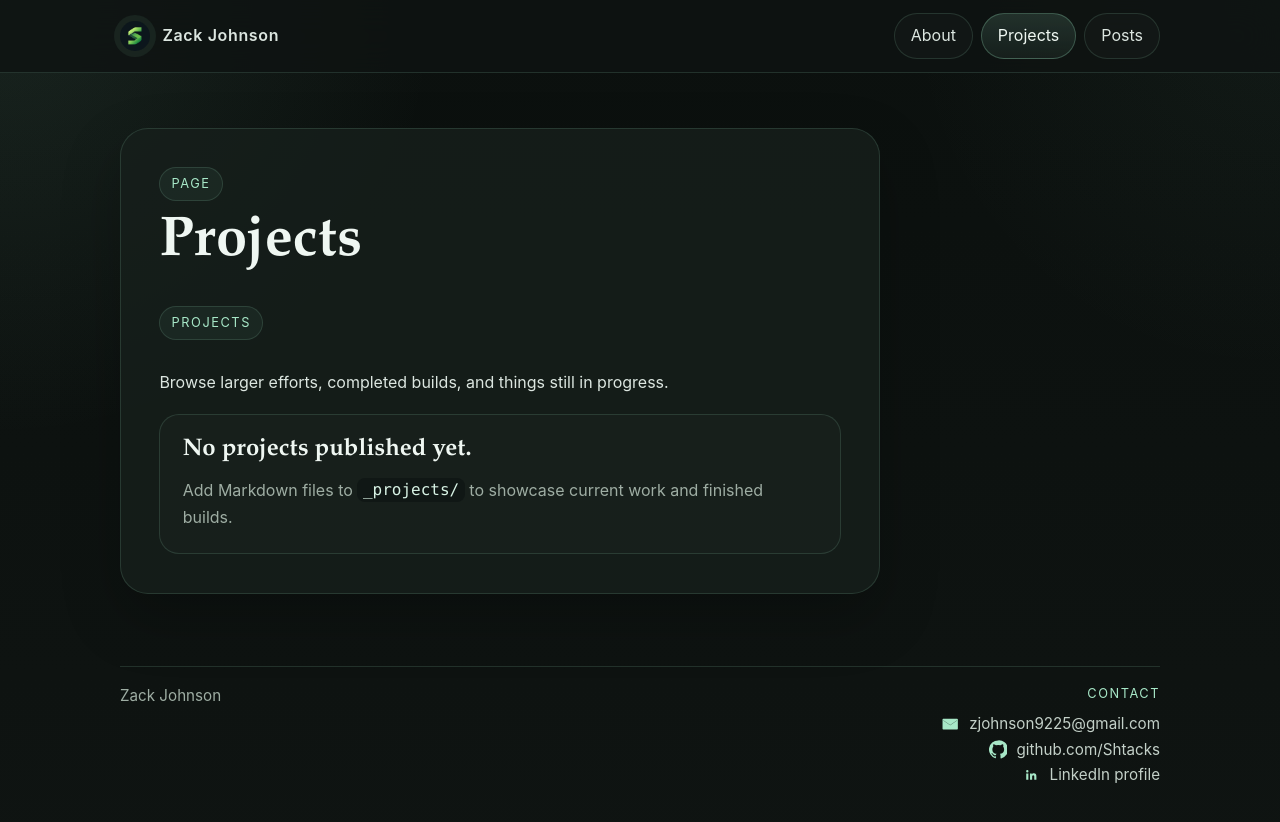
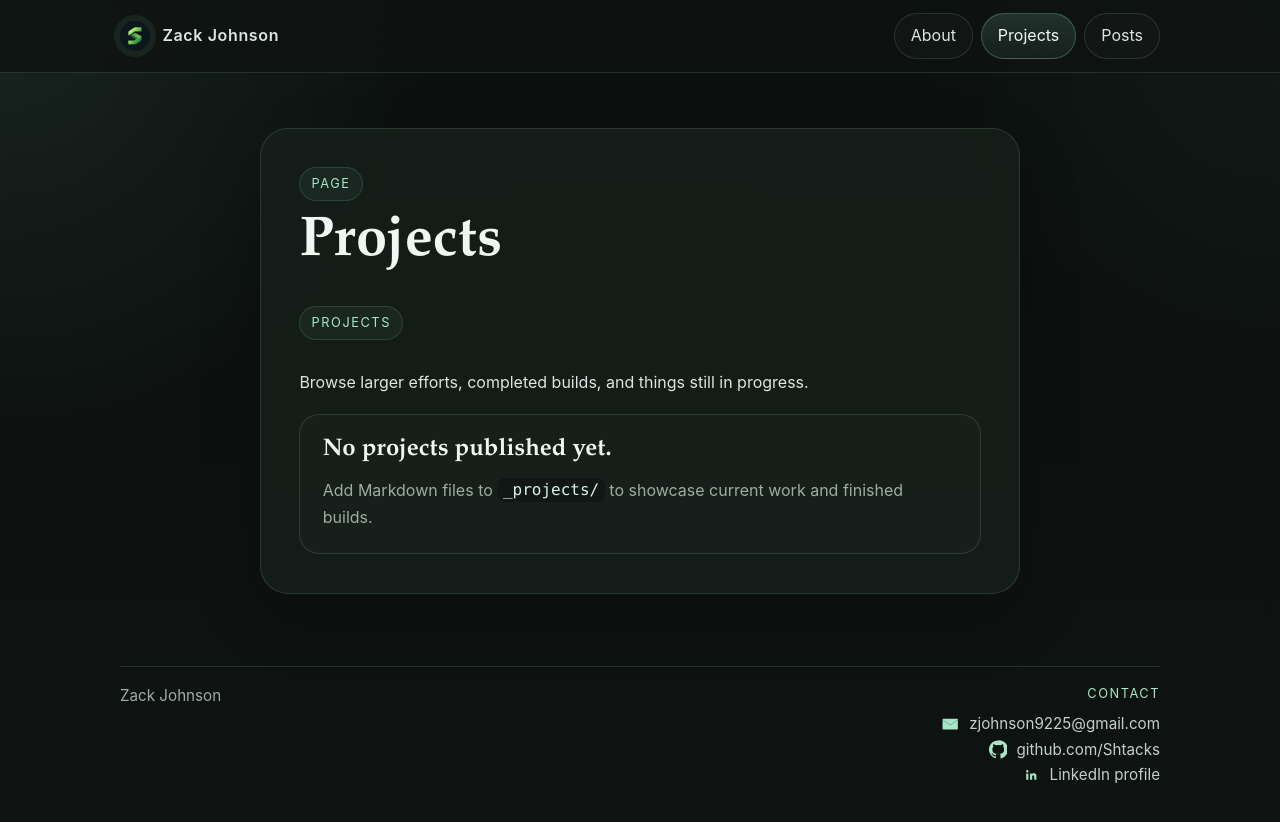
Before and after one commit to Shtacks/Shtacks.github.io, a Jekyll site: the page built from projects.markdown, in a window 1280 px wide. Shown: the top 822 px of the page. Built offline with Jekyll 4.4.1, drawn with Linux system fonts in a browser that asks for light colours.

Commit message:
center content on desktop view

```diff
--- a/assets/main.scss
+++ b/assets/main.scss
@@ -254,6 +254,7 @@ hr {
   border-radius: var(--radius-lg);
   box-shadow: var(--shadow);
   padding: 2.4rem;
+  margin-inline: auto;
 }
 
 .reading-surface {
```
